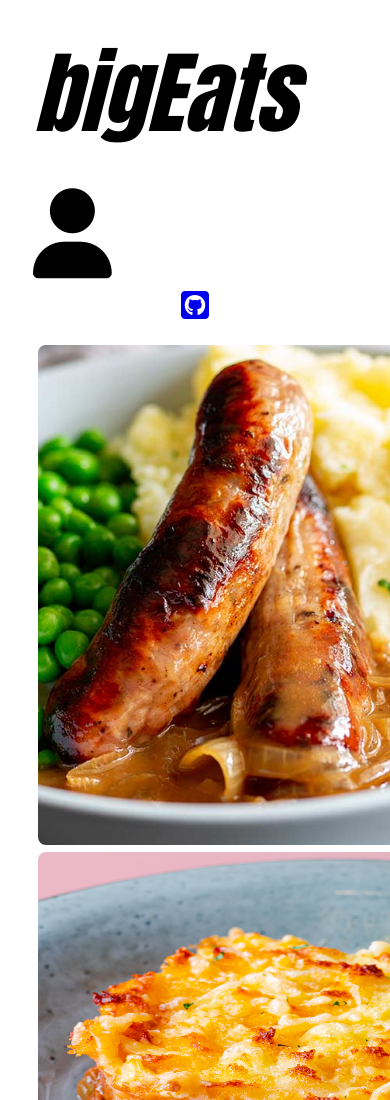
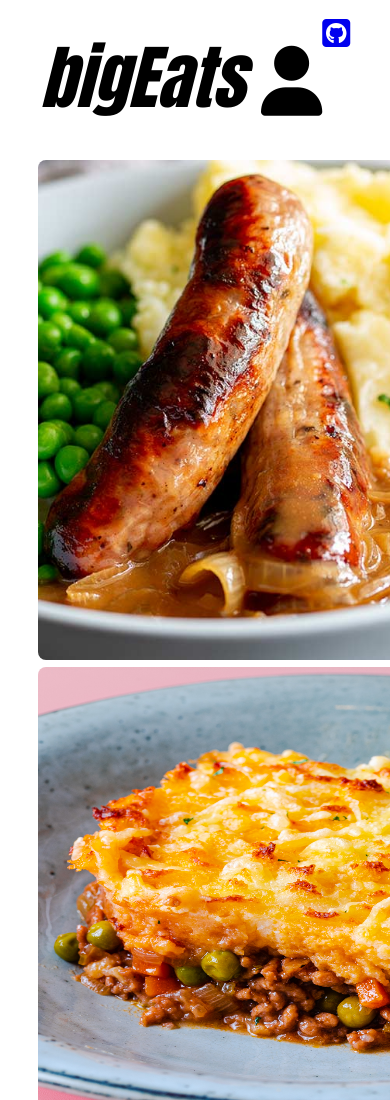
Before and after one commit to Spaandy/Projects, a plain HTML site: page index.html in a window 390 px wide. Shown: the top 1100 px of the page. Drawn offline with Linux system fonts and the light colour scheme.

Commit message:
adjust size for mobile phone screens.

```diff
--- a/style.css
+++ b/style.css
@@ -1,9 +1,12 @@
 .titleContainer {
     display: flex;
+    flex-direction: row;
     flex-wrap: wrap;
     justify-content: center;
     margin: 25px;
 }
+
+
 
 .titleContainer a{
     float: right;
@@ -13,6 +16,14 @@
     font-family: Impact, Haettenschweiler, 'Arial Narrow Bold', sans-serif;
     font-size: 90px;
     font-style: oblique;
+}
+
+@media (max-width: 800px) {
+
+    .titleText {
+        font-size: 70px;
+    }
+
 }
 
 
```
